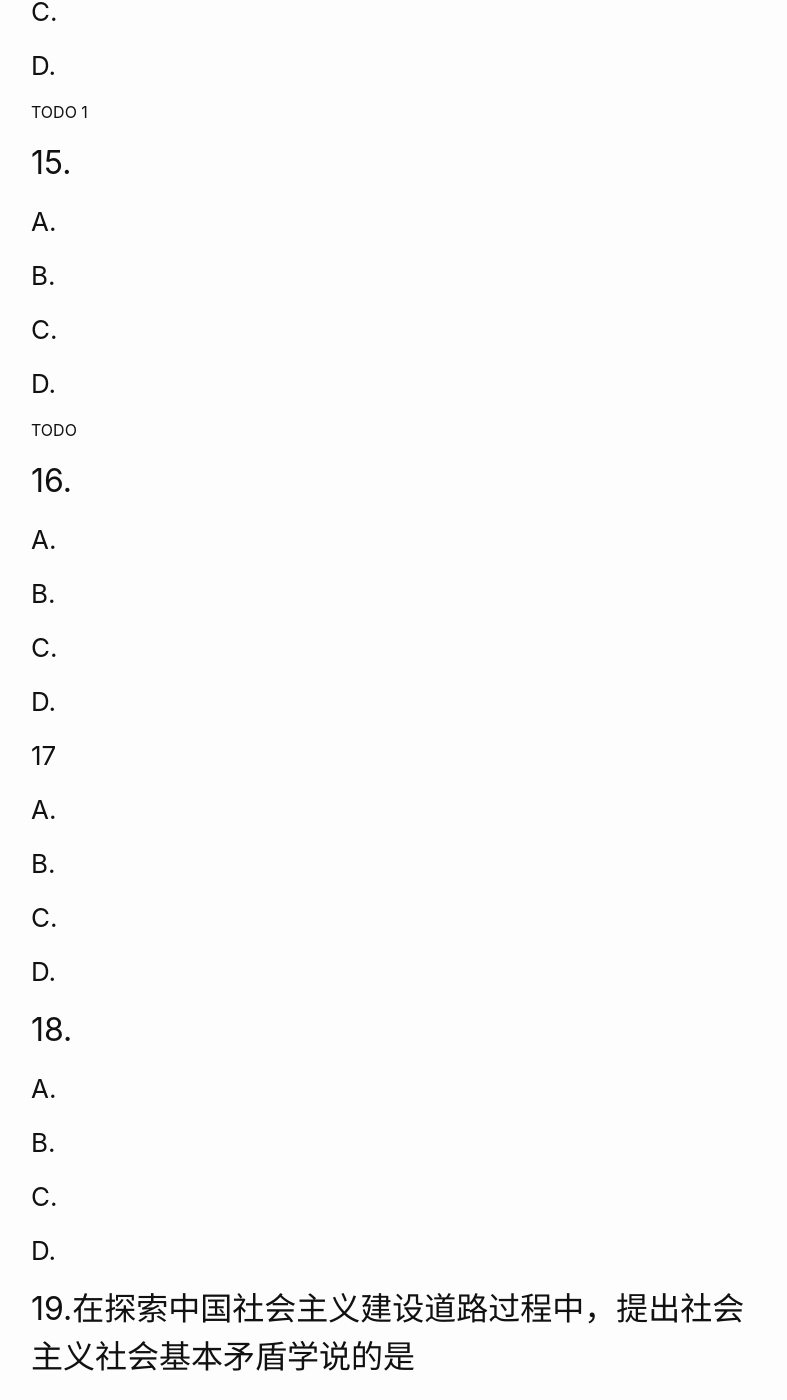
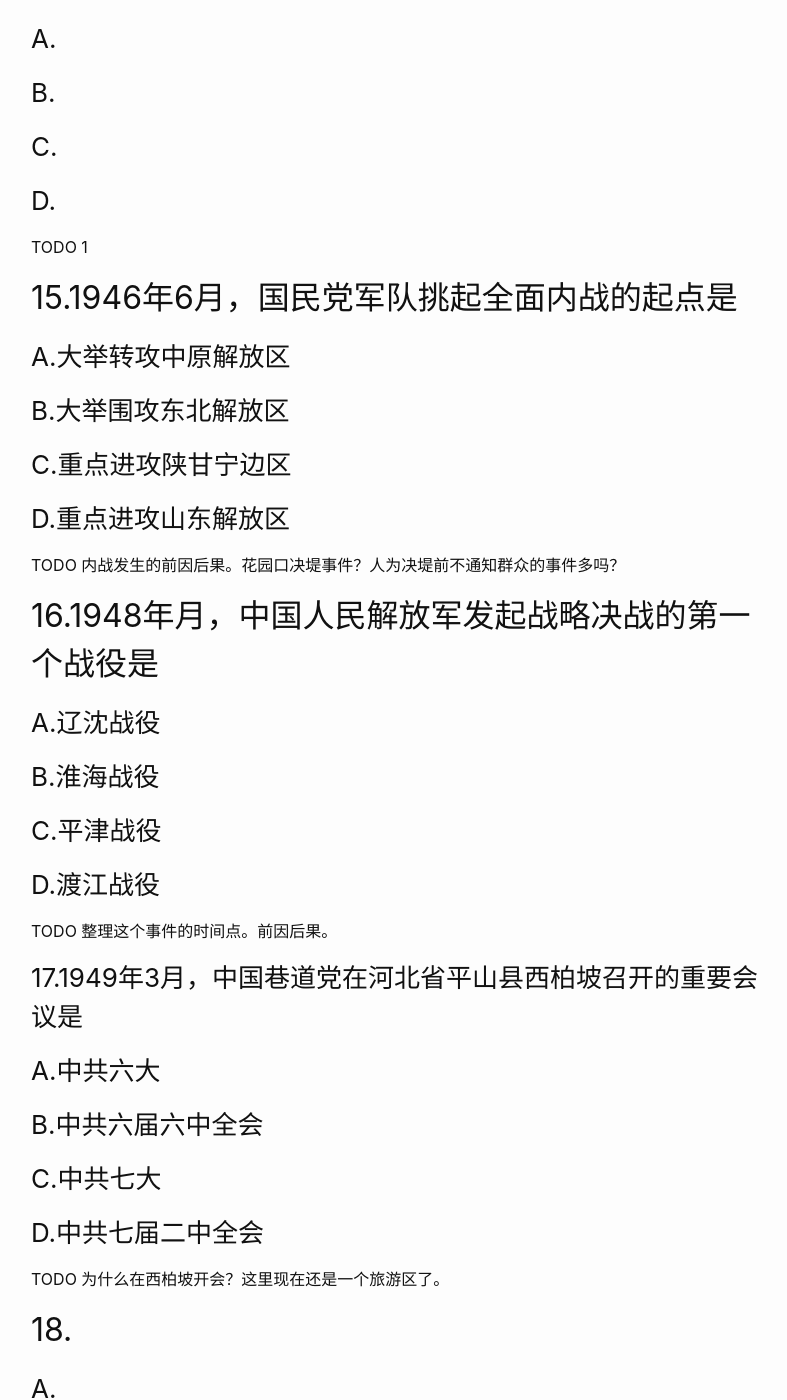
Before and after one commit to wangtiga/wangtiga.github.io, a Jekyll site: the page built from _previews/2020-07-04-3708_2018_04.md, in a window 1280 px wide and 1400 px high, scrolled down 8326 px. Shown: the whole window, without its empty margins (239-1026 px from the left). Built offline with Jekyll 4.4.1, drawn with Linux system fonts in a browser that asks for light colours; some of the changed text lies outside the part shown.

Commit message:
updated from notep

```diff
--- a/_previews/2020-07-04-3708_2019_04.md
+++ b/_previews/2020-07-04-3708_2018_04.md
@@ -70,7 +70,10 @@ TODO 如何定义不平等条约？
 
 TODO  书中如何评价 太平天国 和 义和团 ？有哪些负面描述？
 
-TODO 三元里抗争始末
+- 三元里抗英事件始末 1841.05.29 ～ 05.31
+
+  鸦片战争第二年，英国舰队停泊在广州城外的水面，等待清道光议和。
+  期间，广州守备军换成主战的将领，私自下令水军偷袭，失败后，又欲在陆地开战。英军占领城北高地后，27日收到英军的信：广州知府同意支付赎城费，英军保证军队六日内撤离。但军队实行"以战养战"后勤政策，导致28日时，部分英军下山侵占北郊民房，抢粮，挖墓，奸淫。三元里乡民自发组成平英团，趁阴雨天气围困印度军。英军总司令威胁要攻打并尽屠广州城，于是知府余葆纯劝退义勇，背上汉奸骂名。
 
 ## 5.
 ### A.
@@ -147,25 +150,30 @@ TODO
 
 TODO 1
 
-## 15.
-### A.
-### B.
-### C.
-### D.
+## 15.1946年6月，国民党军队挑起全面内战的起点是
+### A.大举转攻中原解放区
+### B.大举围攻东北解放区
+### C.重点进攻陕甘宁边区
+### D.重点进攻山东解放区
 
-TODO
+TODO 内战发生的前因后果。花园口决堤事件？人为决堤前不通知群众的事件多吗？
 
-## 16.
-### A.
-### B.
-### C.
-### D.
 
-### 17
-### A.
-### B.
-### C.
-### D.
+## 16.1948年月，中国人民解放军发起战略决战的第一个战役是
+### A.辽沈战役
+### B.淮海战役
+### C.平津战役
+### D.渡江战役
+
+TODO 整理这个事件的时间点。前因后果。
+
+### 17.1949年3月，中国巷道党在河北省平山县西柏坡召开的重要会议是
+### A.中共六大
+### B.中共六届六中全会
+### C.中共七大
+### D.中共七届二中全会
+
+TODO 为什么在西柏坡开会？这里现在还是一个旅游区了。
 
 ## 18.
 ### A.
```
Also changed, not shown: _previews/2020-07-14-3708_2019_04.md (renamed from _previews/2020-07-14-3708_2018_04.md, +27 -0 lines), _previews/exercise.md (+9 -0 lines).
